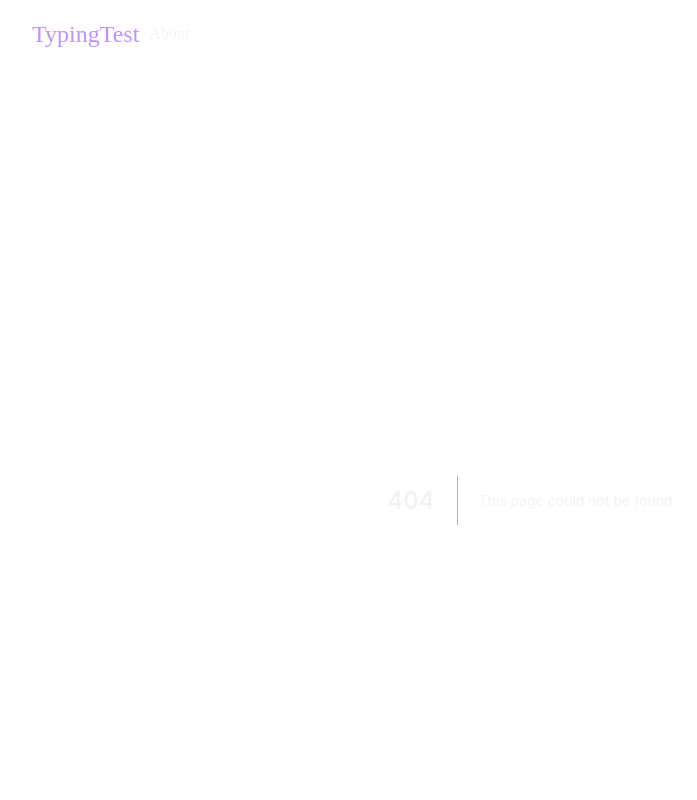
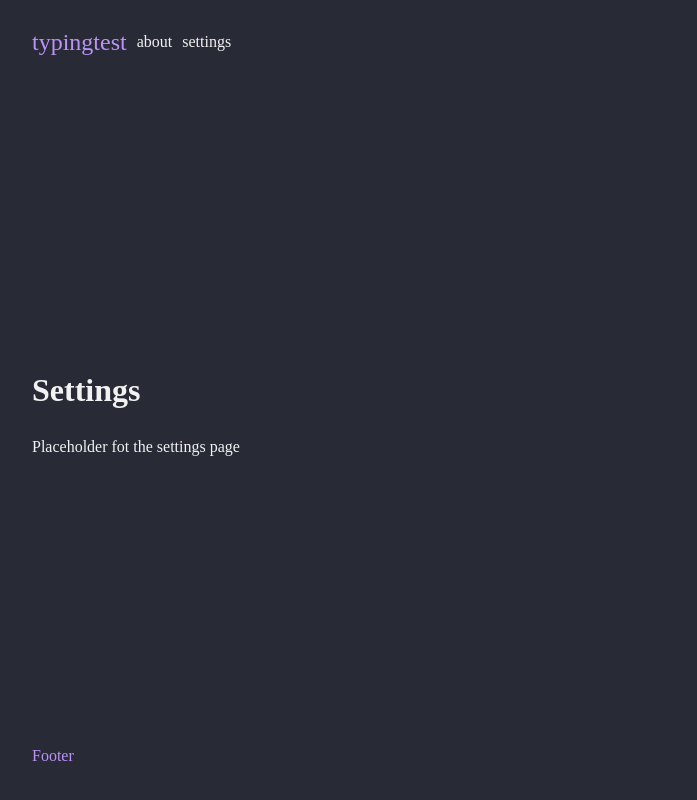
Before and after one commit to jovark/taipo, a Next.js app in the folder frontend/: page /settings in a window 1280 px wide. Before the commit this address had no page. Shown: the top 800 px of the page, without its empty margins (108-805 px from the left). Built offline with nearby package versions, Linux system fonts and the light colour scheme.

Commit message:
fix: sepparated css into multiple files

```diff
--- a/frontend/components/Footer.tsx
+++ b/frontend/components/Footer.tsx
@@ -1,5 +1,7 @@
+import footerStyles from '../styles/Footer.module.css';
+
 const Footer = () => {
-    return <footer>Footer</footer>;
+    return <footer className={footerStyles.footer}>Footer</footer>;
 };
 
 export default Footer;
--- a/frontend/components/Layout.tsx
+++ b/frontend/components/Layout.tsx
@@ -1,3 +1,4 @@
+import layoutStyles from '../styles/Layout.module.css';
 import Nav from './Nav';
 import Meta from './Meta';
 import Footer from './Footer';
@@ -10,9 +11,9 @@ const Layout = ({ children }: Props) => {
     return (
         <>
             <Meta />
-            <div className='container'>
+            <div className={layoutStyles.container}>
                 <Nav />
-                <div className='main'>{children}</div>
+                <div className={layoutStyles.main}>{children}</div>
                 <Footer />
             </div>
         </>
--- a/frontend/components/Nav.tsx
+++ b/frontend/components/Nav.tsx
@@ -1,14 +1,18 @@
+import navStyles from '../styles/Nav.module.css';
 import Link from 'next/link';
 
 const Nav = () => {
     return (
-        <div className='nav'>
+        <div className={navStyles.nav}>
             <ul>
-                <li className='logo'>
-                    <Link href='/'>TypingTest</Link>
+                <li className={navStyles.logo}>
+                    <Link href='/'>typingtest</Link>
                 </li>
                 <li>
-                    <Link href='/about'>About</Link>
+                    <Link href='/about'>about</Link>
+                </li>
+                <li>
+                    <Link href='/settings'>settings</Link>
                 </li>
             </ul>
         </div>
--- a/frontend/pages/about.tsx
+++ b/frontend/pages/about.tsx
@@ -1,4 +1,4 @@
-import { NextPage } from "next";
+import { NextPage } from 'next';
 
 const about: NextPage = () => {
     return (
--- /dev/null
+++ b/frontend/pages/settings.tsx
@@ -0,0 +1,11 @@
+import { NextPage } from 'next';
+
+const settings: NextPage = () => {
+    return (
+        <>
+            <h1>Settings</h1>
+            <p>Placeholder fot the settings page</p>
+        </>
+    );
+};
+export default settings;
--- /dev/null
+++ b/frontend/styles/Footer.module.css
@@ -0,0 +1,3 @@
+.footer {
+    color: #bd93f9;
+}
--- /dev/null
+++ b/frontend/styles/Layout.module.css
@@ -0,0 +1,14 @@
+.container {
+    min-width: 1000px;
+    align-items: center;
+    display: grid;
+    gap: 2rem;
+    grid-template-rows: auto 1fr auto;
+    max-width: 1000px;
+    min-height: 95vh;
+    width: 100%;
+}
+
+.main {
+    color: #f2f2f2;
+}
--- /dev/null
+++ b/frontend/styles/Nav.module.css
@@ -0,0 +1,22 @@
+.nav {
+    display: grid;
+}
+
+.logo a {
+    font-size: 1.5rem;
+    color: #bd93f9 !important;
+}
+
+.nav ul {
+    align-items: center;
+    padding: 0;
+    display: flex;
+    width: 100%;
+    list-style: none;
+}
+
+.nav ul a {
+    margin-right: 10px;
+    color: #f2f2f2;
+    text-decoration: none;
+}
--- a/frontend/styles/globals.css
+++ b/frontend/styles/globals.css
@@ -10,66 +10,7 @@ body {
     justify-content: center;
 }
 
-/* Layout */
-.container {
-    min-width: 1000px;
-    align-items: center;
-    display: grid;
-    gap: 2rem;
-    grid-template-rows: auto 1fr auto;
-    max-width: 1000px;
-    min-height: 95vh;
-    width: 100%;
-}
-
-.main {
-    color: #f2f2f2;
-}
-
-/* Navbar */
-.nav {
-    display: grid;
-}
-
-.logo a {
-    font-size: 1.5rem;
-    color: #bd93f9 !important;
-}
-
-.nav ul {
-    align-items: center;
-    padding: 0;
-    display: flex;
-    width: 100%;
-    list-style: none;
-}
-
-.nav ul a {
-    margin-right: 10px;
-    color: #f2f2f2;
-    text-decoration: none;
-}
-
 /* Text */
-.text {
-    min-height: 200px;
-    font-size: 1.5rem;
-}
-
-.input {
-    width: 100%;
-}
-
-.start-btn {
-    width: 100%;
-    background: #20222c;
-    color: #f2f2f2;
-    font-size: 1.5rem;
-    padding: 10px;
-    border-radius: 5px;
-    border-color: #20222c;
-}
-
 .correct {
     color: #bd93f9;
 }
@@ -81,8 +22,3 @@ body {
 .neutral {
     color: #f2f2f2;
 }
-
-/* Footer */
-footer {
-    color: #bd93f9;
-}
```
Also changed, not shown: frontend/components/Text.tsx (+35 -15 lines), frontend/styles/Text.module.css (added, +31 -0 lines).
